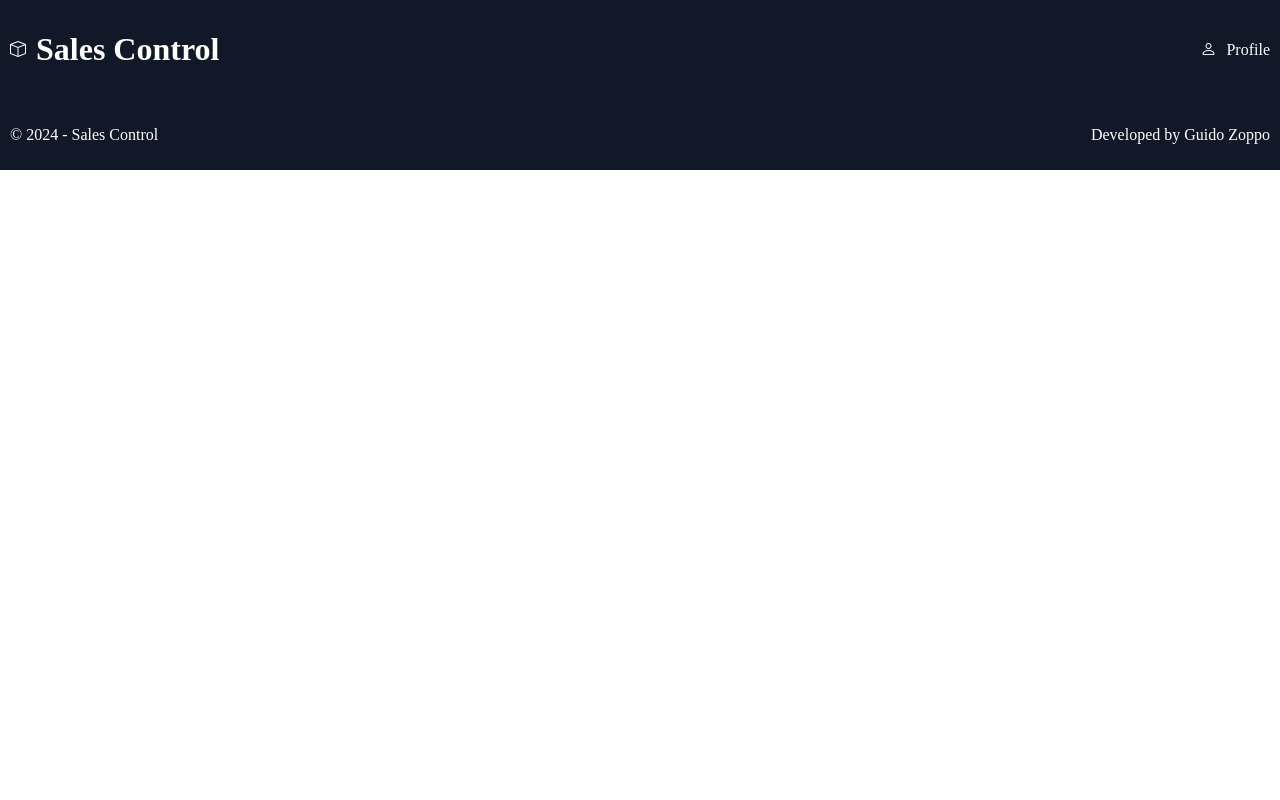
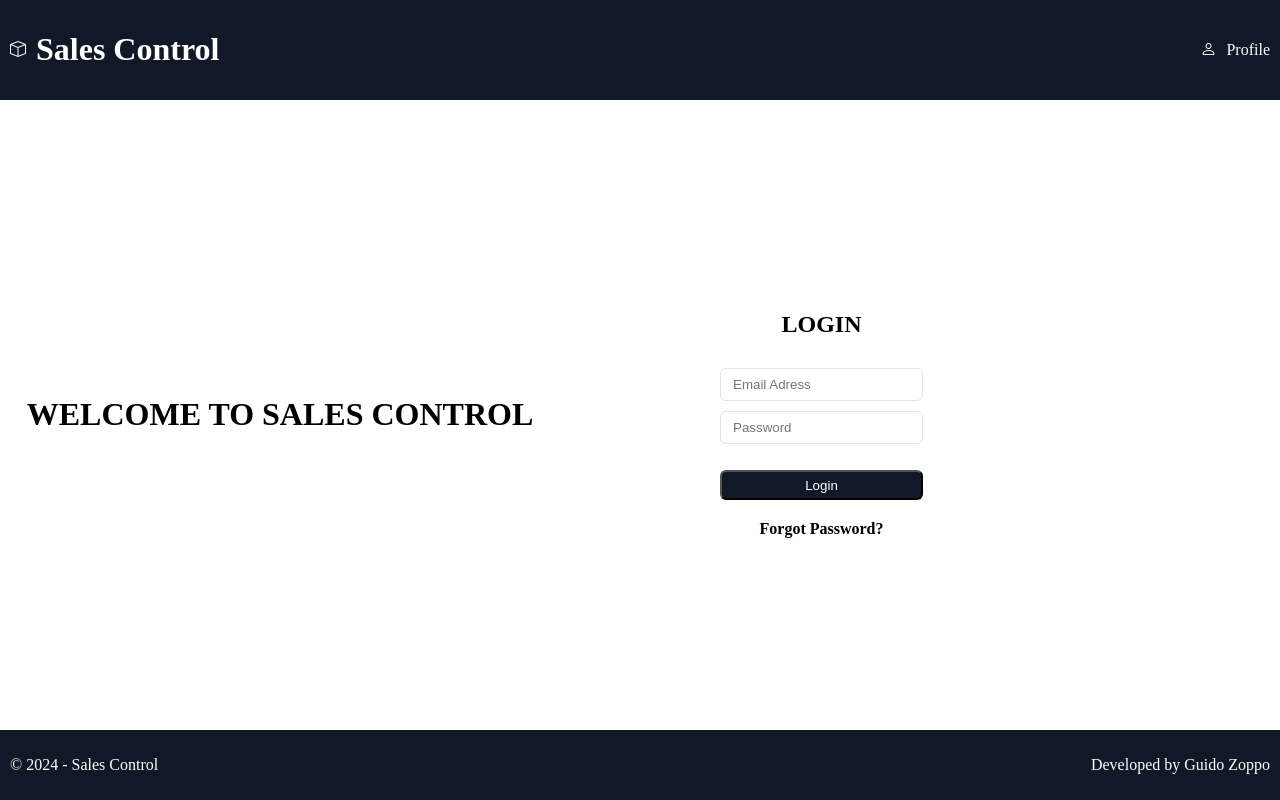
Before and after one commit to guidozoppo/sales-control, a React (Vite) app: page /login in a window 1280 px wide. Built offline with nearby package versions, Linux system fonts and the light colour scheme.

Commit message:
Login component added

```diff
--- a/src/App.tsx
+++ b/src/App.tsx
@@ -13,6 +13,7 @@ import { Inventory } from "./Components/Sections/inventory/Inventory";
 import { CreateCategory } from "./Components/Category/createCategory";
 import { EditInventoryItem } from "./Components/Sections/inventory/EditInventoryItem";
 import { EditCustomer } from "./Components/Sections/Customer/EditCustomer";
+import { Login } from "./Components/Sections/Login/login";
 
 function App() {
   return (
@@ -20,6 +21,7 @@ function App() {
       <Header />
         <Routes>
           <Route path="/" element={<MainMenu />}/>
+          <Route path="/login" element={<Login />}/>
           <Route path="/registerSale" element={<RegisterSale />}/>
           <Route path="/inventory" element={<Inventory />}/>
           <Route path="/editInventoryItem/:id" element={<EditInventoryItem />}/>
--- a/src/Components/Sections/Login/login.css
+++ b/src/Components/Sections/Login/login.css
@@ -0,0 +1,55 @@
+.login-container {
+  display: flex;
+  align-items: center;
+  justify-content: center;
+  height: 100%;
+}
+
+.welcome-container, .form-container {
+  display: flex;
+  height: 100%;
+  align-items: center;
+  justify-content: center;
+  width: 50%;
+}
+
+.welcome-container {
+}
+
+.form-container {
+  flex-direction: column;
+  /* background-color: red; */
+  align-items: start;
+  margin-left: 10rem;
+}
+
+.form-container form {
+  display: flex;
+  flex-direction: column;
+  align-items: center;
+  gap: 10px;
+}
+
+.form-container button {
+  background-color: #111827;
+    color: white;
+    width: 100%;
+    height: 30px;
+    border-radius: calc(0.5rem - 2px);
+    cursor: pointer;
+    margin: 1rem 0 0 0;
+}
+
+.login-container .form-container .loginInfo h4 {
+  color: red;
+  margin: 0;
+}
+
+.login-container .form-container a {
+  color: black;
+  text-decoration: none;
+}
+
+.login-container .form-container a h4 {
+  margin: 0;
+}
--- a/src/Components/Sections/Login/login.tsx
+++ b/src/Components/Sections/Login/login.tsx
@@ -1,5 +1,60 @@
+import { Link, useNavigate } from 'react-router-dom';
+import './login.css';
+import { useState } from 'react';
+
 export const Login = () => {
+  // CHEQUEAR SI EL USUARIO ESTÁ LOGUEADO, SI ESTÁ LOGUEADO MANDAR AL HOME DE UNA
+  const [loginInfo, setLoginInfo] = useState("");
+  const navigate = useNavigate();
+  const handleSubmitLogin = (e: React.FormEvent<HTMLFormElement>) => {
+    e.preventDefault();
+    const form = e.target as HTMLFormElement;
+    const loginInfo = Object.fromEntries(new window.FormData(form));
+    const {email, password} = loginInfo as {email: string, password: string};
+    checkLoginInfo(email, password);
+  }
+
+  const checkLoginInfo = (email: string, password: string) => {
+    // const existEmailINBD = check if exists email in bd
+    /*if (!existEmailINBD) {
+      setLoginInfo('Email not registered');
+      return;
+    }*/
+
+    const passwordBD = "asdasd";  //buscar la contraseña con el mail en la bd
+
+    if (password !== passwordBD) {
+      setLoginInfo("Wrong password");
+      return;
+    }
+
+    setLoginInfo("");
+    navigate("/");
+  }
+
   return (
-    <h1>login</h1>
+    <div className="login-container">
+      <div className='welcome-container'>
+        <h1>WELCOME TO SALES CONTROL</h1>
+      </div>
+      <div className='form-container'>
+        <form onSubmit={handleSubmitLogin}>
+          <h2>LOGIN</h2>
+          <div>
+            <input name='email' placeholder='Email Adress' type="mail" />
+          </div>
+          <div>
+            <input name='password' placeholder='Password' type="password" />
+          </div>
+          <button>Login</button>
+          <div className='loginInfo'>
+            {loginInfo && <h4>{loginInfo}</h4>}
+          </div>
+          <Link to="/resetPassword">
+            <h4>Forgot Password?</h4>
+          </Link>
+        </form>
+      </div>
+    </div>
   )
 }
```
